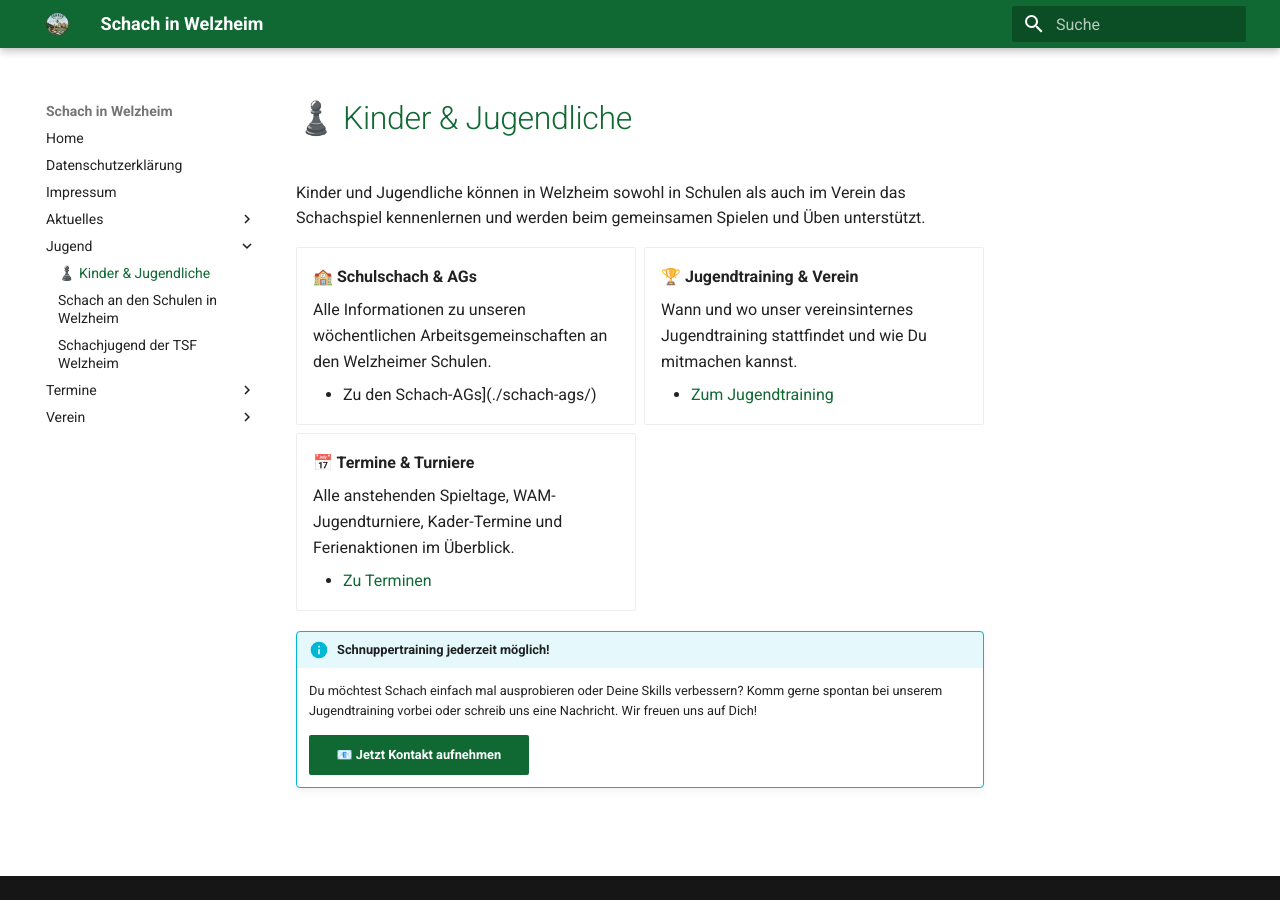
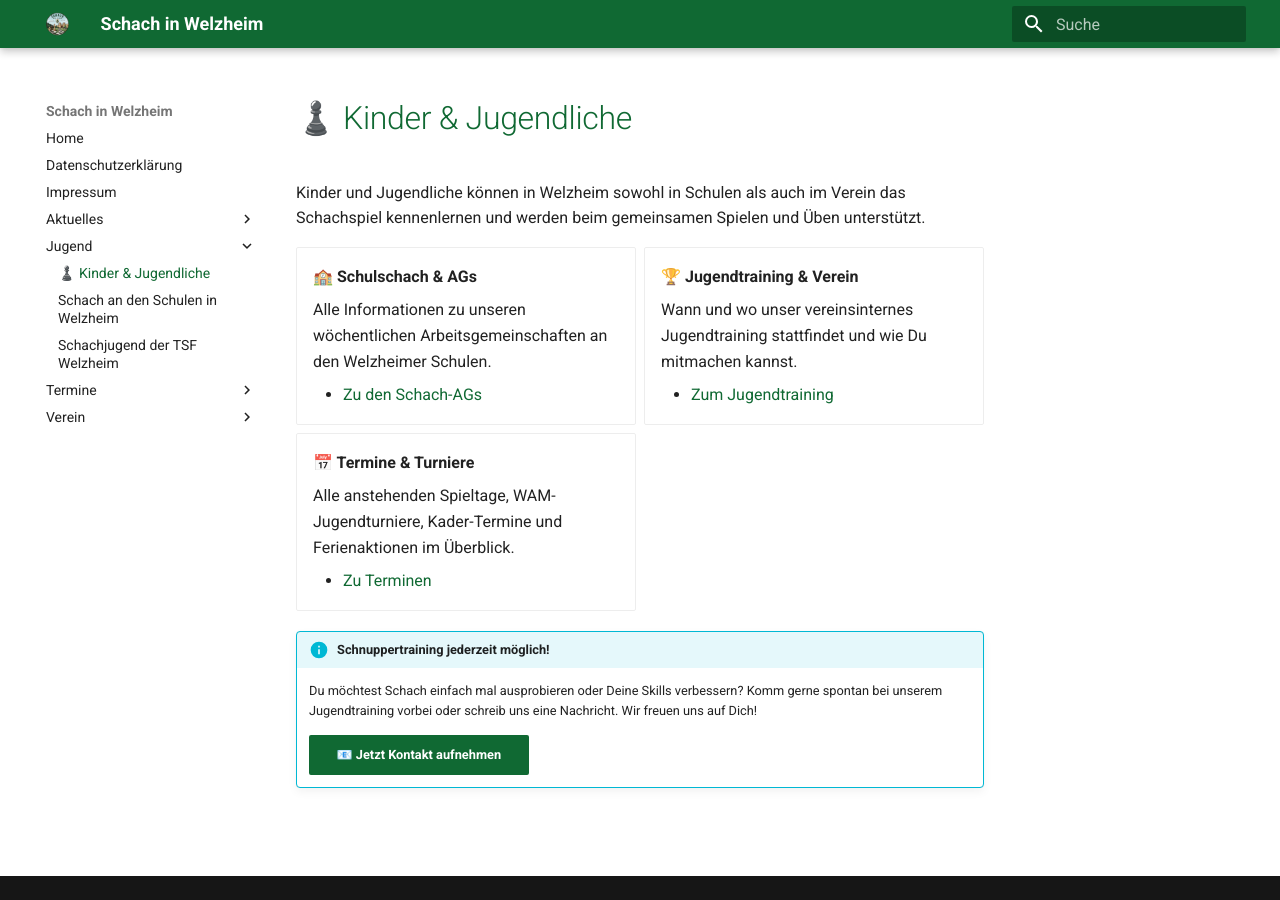
Before and after one commit to schachwelzheim/schachwelzheim, an MkDocs documentation site: the page built from docs/jugend/index.md, in a window 1280 px wide. Built offline with MkDocs 1.6.1 and Material for MkDocs 9.7.7, drawn with Linux system fonts in a browser that asks for light colours.

Commit message:
Fix link formatting in Jugend documentation

```diff
--- a/docs/jugend/index.md
+++ b/docs/jugend/index.md
@@ -8,7 +8,7 @@ Kinder und Jugendliche können in Welzheim sowohl in Schulen als auch im Verein
 
     Alle Informationen zu unseren wöchentlichen Arbeitsgemeinschaften an den Welzheimer Schulen.
 
-    * Zu den Schach-AGs](./schach-ags/)
+    * [Zu den Schach-AGs](./schach-ags/)
 
 -   __🏆 Jugendtraining & Verein__
 
```
